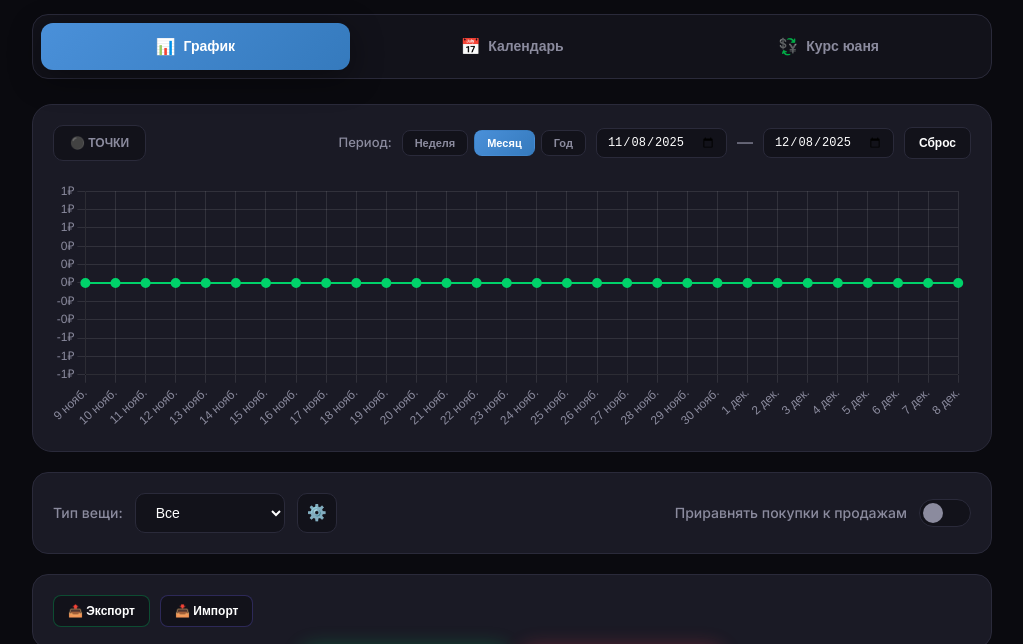
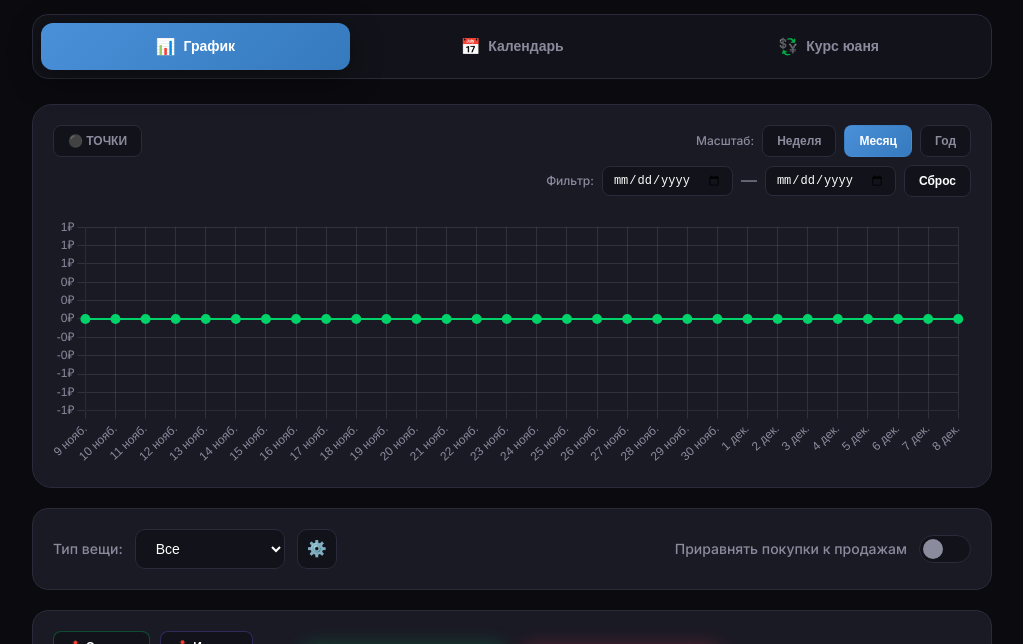
Before and after one commit to filage/Profit-Tracker, a plain HTML site: page index.html in a window 1280 px wide. Shown: the part 81-725 px from the top of the page, without its empty margins (128-1151 px from the left). Drawn offline with nearby package versions, Linux system fonts and the light colour scheme.

Commit message:
Updated 5

```diff
--- a/app.js
+++ b/app.js
@@ -38,14 +38,6 @@ document.addEventListener('DOMContentLoaded', () => {
     initChart();
     initDetailsClicks();
     updateItemTypeSelects();
-
-    // Установка периода "Месяц" по умолчанию
-    const today = new Date();
-    today.setHours(0, 0, 0, 0);
-    const fromDate = new Date(today);
-    fromDate.setMonth(today.getMonth() - 1);
-    document.getElementById('dateFrom').value = fromDate.toISOString().split('T')[0];
-    document.getElementById('dateTo').value = today.toISOString().split('T')[0];
 
     updateStats();
     renderItemTypesList();
@@ -90,35 +82,16 @@ function initTabs() {
     document.getElementById('resetDatesBtn').addEventListener('click', () => {
         document.getElementById('dateFrom').value = '';
         document.getElementById('dateTo').value = '';
-        document.querySelectorAll('.quick-period-btn').forEach(b => b.classList.remove('active'));
         updateStats();
         updateChart();
     });
 
-    // Быстрые периоды
-    document.querySelectorAll('.quick-period-btn').forEach(btn => {
+    // Кнопки масштаба графика
+    document.querySelectorAll('.period-btn').forEach(btn => {
         btn.addEventListener('click', () => {
-            const period = btn.dataset.period;
-            const today = new Date();
-            today.setHours(0, 0, 0, 0);
-
-            let fromDate = new Date(today);
-
-            if (period === 'week') {
-                fromDate.setDate(today.getDate() - 7);
-            } else if (period === 'month') {
-                fromDate.setMonth(today.getMonth() - 1);
-            } else if (period === 'year') {
-                fromDate.setFullYear(today.getFullYear() - 1);
-            }
-
-            document.getElementById('dateFrom').value = fromDate.toISOString().split('T')[0];
-            document.getElementById('dateTo').value = today.toISOString().split('T')[0];
-
-            document.querySelectorAll('.quick-period-btn').forEach(b => b.classList.remove('active'));
+            document.querySelectorAll('.period-btn').forEach(b => b.classList.remove('active'));
             btn.classList.add('active');
-
-            updateStats();
+            chartPeriod = parseInt(btn.dataset.period);
             updateChart();
         });
     });
--- a/index.html
+++ b/index.html
@@ -32,20 +32,23 @@
             <!-- График прибыли -->
             <div class="chart-section">
                 <div class="chart-controls">
-                    <div class="chart-buttons">
+                    <div class="chart-left">
                         <button class="chart-btn" id="togglePointsBtn">⚫ ТОЧКИ</button>
                     </div>
-                    <div class="period-filter">
-                        <label>Период:</label>
-                        <div class="quick-period-btns">
-                            <button class="quick-period-btn" data-period="week">Неделя</button>
-                            <button class="quick-period-btn active" data-period="month">Месяц</button>
-                            <button class="quick-period-btn" data-period="year">Год</button>
+                    <div class="chart-right">
+                        <div class="period-scale">
+                            <span class="period-label">Масштаб:</span>
+                            <button class="period-btn" data-period="7">Неделя</button>
+                            <button class="period-btn active" data-period="30">Месяц</button>
+                            <button class="period-btn" data-period="365">Год</button>
                         </div>
-                        <input type="date" id="dateFrom">
-                        <span>—</span>
-                        <input type="date" id="dateTo">
-                        <button id="resetDatesBtn" class="btn-small">Сброс</button>
+                        <div class="date-range">
+                            <span class="period-label">Фильтр:</span>
+                            <input type="date" id="dateFrom">
+                            <span>—</span>
+                            <input type="date" id="dateTo">
+                            <button id="resetDatesBtn" class="btn-small">Сброс</button>
+                        </div>
                     </div>
                 </div>
                 <div class="chart-container">
--- a/styles.css
+++ b/styles.css
@@ -125,54 +125,63 @@ body {
 .chart-controls {
     display: flex;
     justify-content: space-between;
-    align-items: center;
-    flex-wrap: wrap;
+    align-items: flex-start;
     gap: 15px;
     margin-bottom: 20px;
 }
 
-.chart-buttons {
+.chart-left {
     display: flex;
     gap: 8px;
 }
 
-.chart-btn {
+.chart-right {
+    display: flex;
+    flex-direction: column;
+    align-items: flex-end;
+    gap: 8px;
+}
+
+.period-scale,
+.date-range {
+    display: flex;
+    align-items: center;
+    gap: 8px;
+}
+
+.period-label {
+    color: var(--text-secondary);
+    font-size: 12px;
+    font-weight: 500;
+}
+
+.chart-btn,
+.period-btn {
     background: var(--bg-secondary);
     border: 1px solid var(--border-color);
     color: var(--text-secondary);
-    padding: 10px 16px;
+    padding: 8px 14px;
     font-size: 12px;
     font-weight: 600;
     cursor: pointer;
-    border-radius: 10px;
+    border-radius: 8px;
     transition: all 0.3s ease;
 }
 
-.chart-btn:hover {
+.chart-btn:hover,
+.period-btn:hover {
     background: var(--bg-hover);
     color: var(--text-primary);
 }
 
-.chart-btn.active {
+.chart-btn.active,
+.period-btn.active {
     background: var(--gradient-blue);
     border-color: transparent;
     color: #fff;
 }
 
-.period-filter {
-    display: flex;
-    align-items: center;
-    gap: 10px;
-    flex-wrap: wrap;
-}
-
-.period-filter label {
-    color: var(--text-secondary);
-    font-size: 13px;
-    font-weight: 500;
-}
-
-.period-filter input[type="date"] {
+.date-range input[type="date"] {
     padding: 6px 10px;
     background: var(--bg-secondary);
     border: 1px solid var(--border-color);
@@ -181,7 +190,7 @@ body {
     font-size: 12px;
 }
 
-.period-filter span {
+.date-range span {
     color: var(--text-secondary);
 }
 
```
